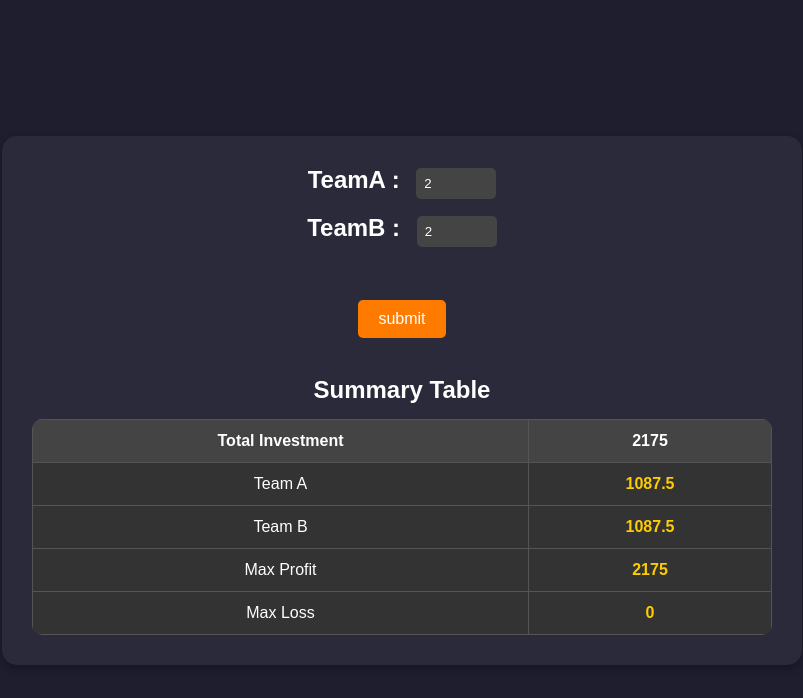
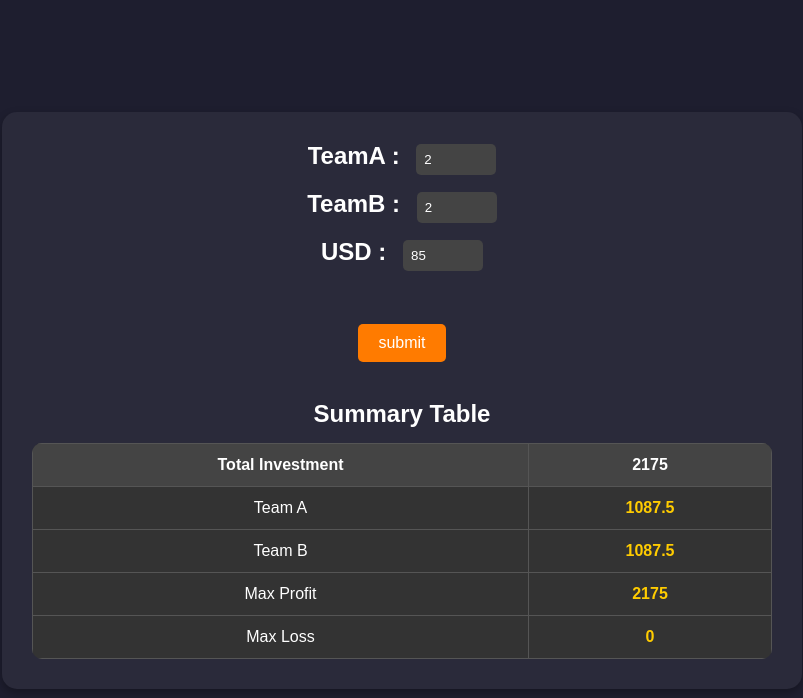
Before and after one commit to atharvviit26/BetBalancer, a plain HTML site: page index.html in a window 1280 px wide. Shown: the whole page, without its empty margins (238-1041 px from the left). Drawn offline with Linux system fonts and the light colour scheme.

Commit message:
Deleted wrong code of Pranav Pharande and added my new code

```diff
--- a/index.html
+++ b/index.html
@@ -10,7 +10,8 @@
     <div class="home">
         <div class="inputTable">
             <h2>TeamA : <input type="number" value=2 id="rateA"> </h2>
-            <h2>TeamB : <input type="number" value=2 id="rateB"> </h2> <br>
+            <h2>TeamB : <input type="number" value=2 id="rateB"> </h2>
+            <h2>USD : <input type="number" value=85 id="usd"> </h2> <br>
             <button id="submit" name="submit" class="submit" type="submit" onclick="clickFn()">submit</button>
 
         <br><br>
```
